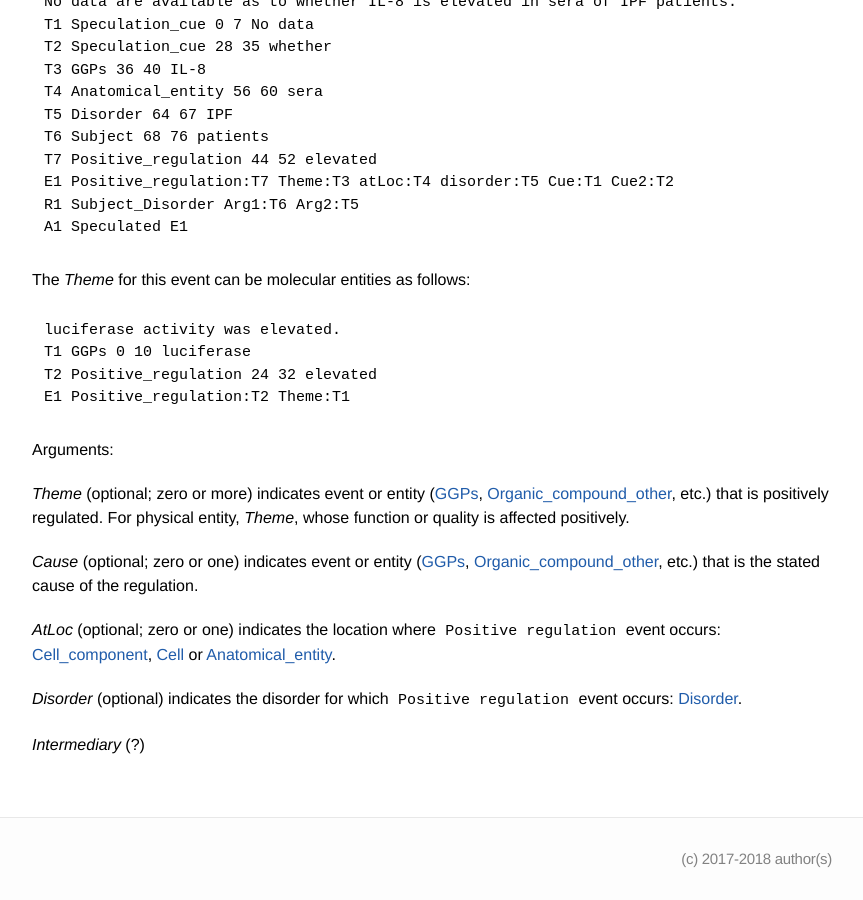
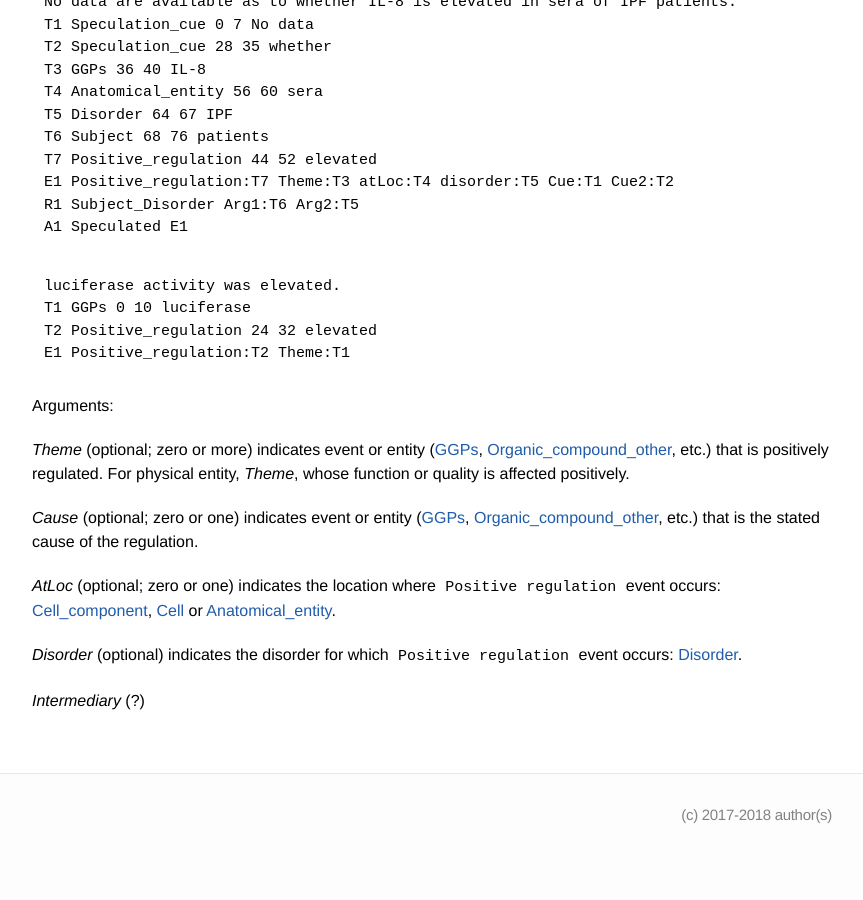
Before and after one commit to ezcatdb/molbiol_lung_corpus-guidelines, a Jekyll site: the page built from _event/Positive_regulation.md, in a window 1280 px wide and 900 px high, scrolled down 3838 px. Shown: the whole window, without its empty margins (208-1071 px from the left). Built offline with Jekyll 4.4.1, drawn with Linux system fonts in a browser that asks for light colours; after the commit the page ends 4694 px from its top, so only the background shows below that.

Commit message:
minor correction in _event/Positive_regulation.md

```diff
--- a/_event/Positive_regulation.md
+++ b/_event/Positive_regulation.md
@@ -298,8 +298,6 @@ R1 Subject_Disorder Arg1:T6 Arg2:T5
 A1 Speculated E1
 ~~~
 
-The *Theme* for this event can be molecular entities as follows:
-
 ~~~ ann
 luciferase activity was elevated.
 T1 GGPs 0 10 luciferase
```
